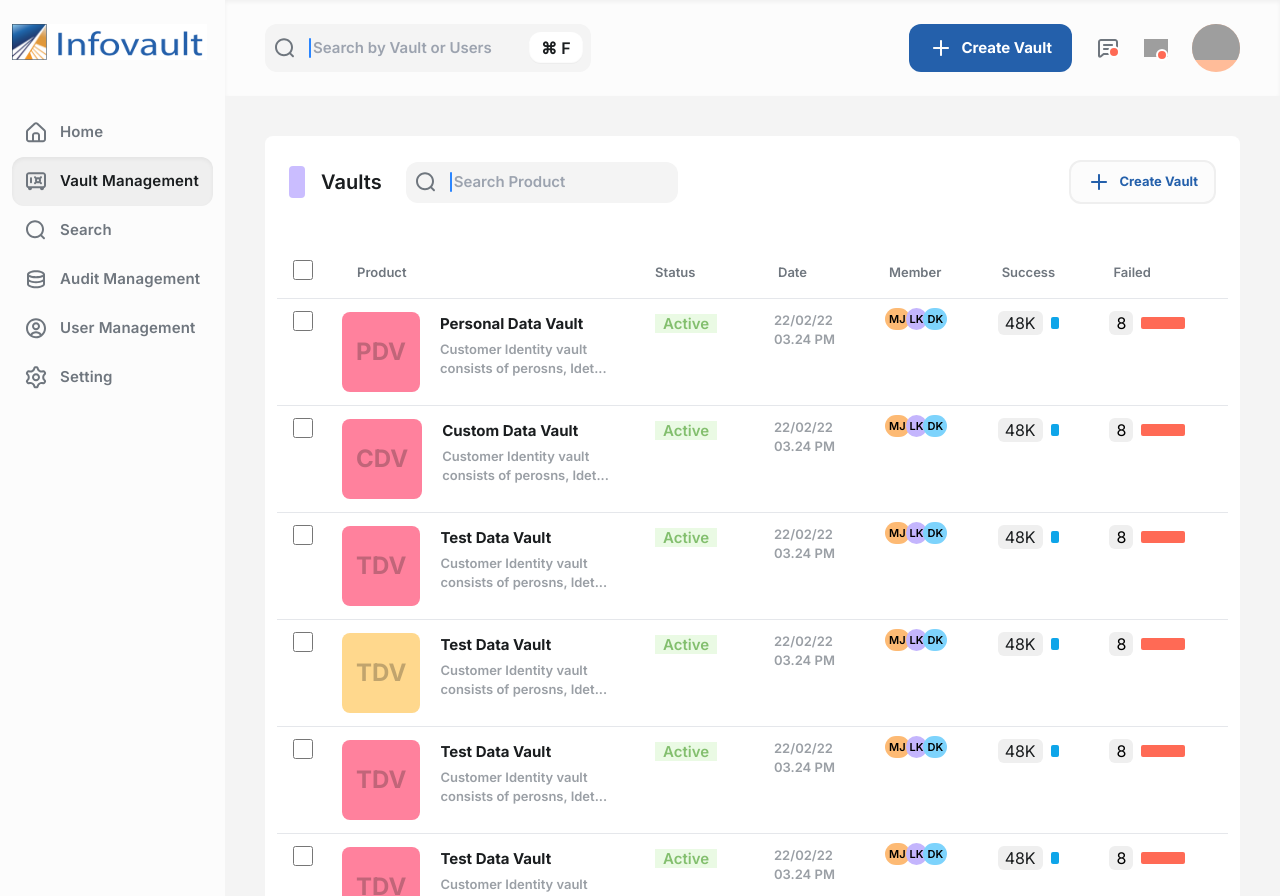
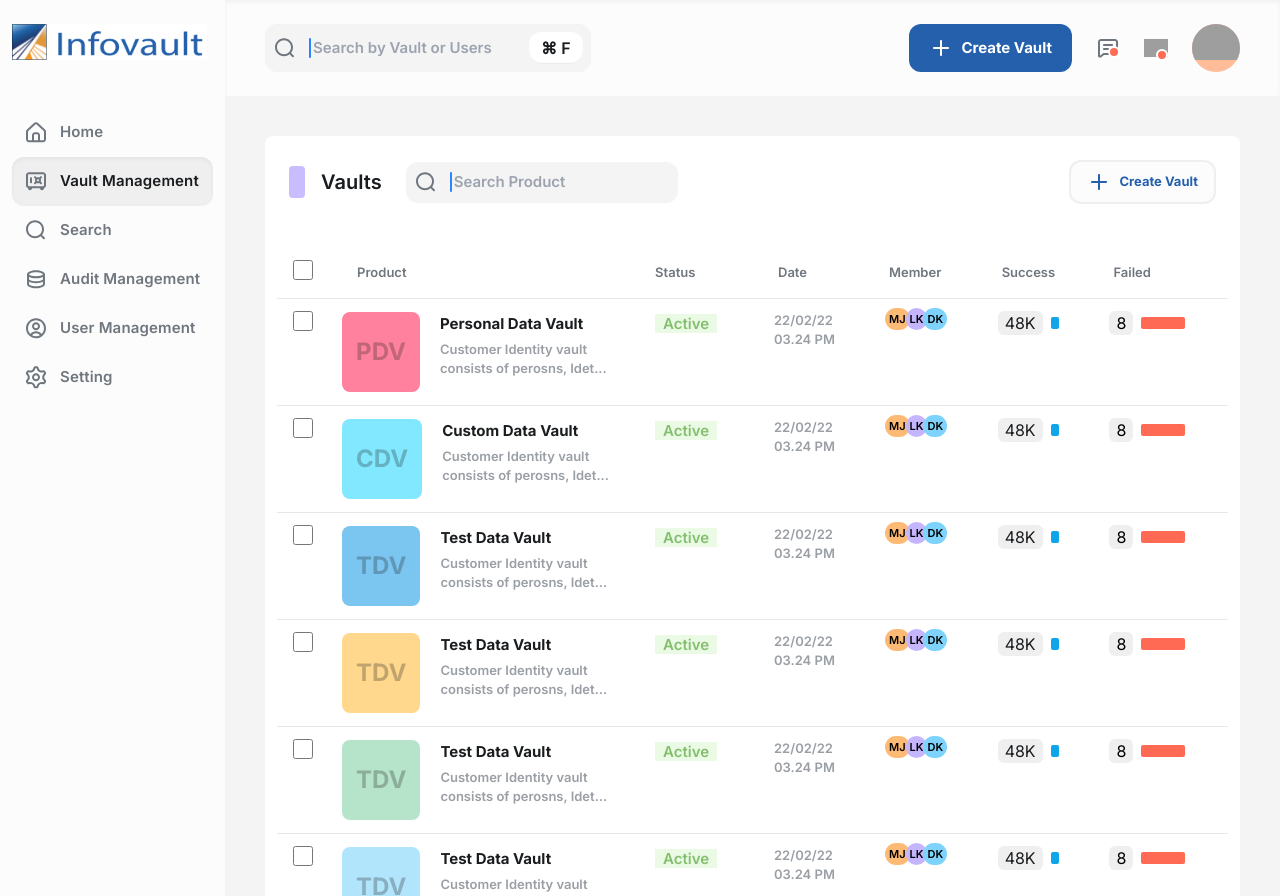
Before and after one commit to sadaatgithub/InfoVault, a Next.js app: page / in a window 1280 px wide. Built offline with nearby package versions, Linux system fonts and the light colour scheme; grey boxes are pictures that could not be loaded.

Commit message:
code refactored

```diff
--- a/components/Table.js
+++ b/components/Table.js
@@ -77,7 +77,7 @@ const Table = () => {
             </td>
             <td className="flex w-[268px]">
               <div className="flex gap-[20px] py-3 ">
-                <div className={`${tileBgColor[idx+1]} py-7 px-[14px] bg-[#FF819D] text-2xl font-bold uppercase h-20 flex justify-center items-center rounded-lg text-[rgba(27,27,27,0.27)]`}>
+                <div className={`${tileBgColor[data.id]} py-7 px-[14px]  text-2xl font-bold uppercase h-20 flex justify-center items-center rounded-lg text-[rgba(27,27,27,0.27)]`}>
                   {getInitials(data.title)}
                 </div>
                 <div className="flex flex-col gap-1">
```
